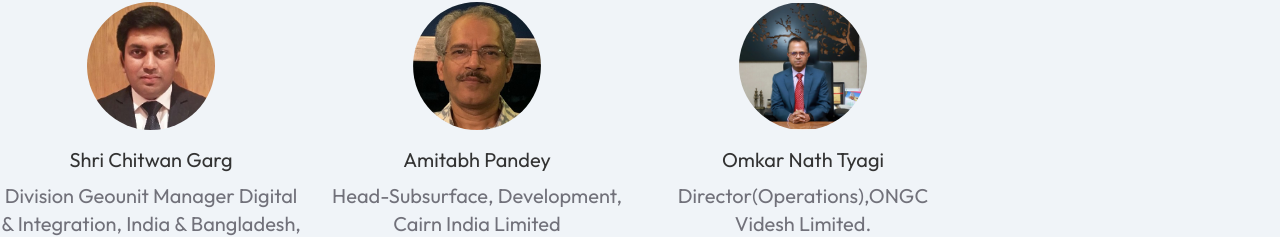
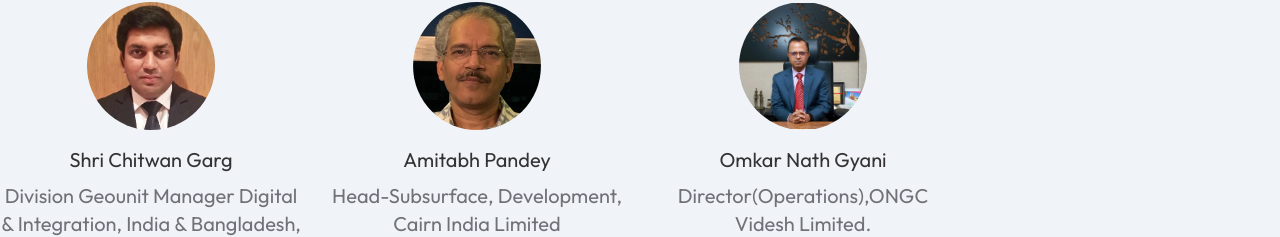
Before and after one commit to SanyogDg/ICPHD-IIT-ISM, a React (Create React App) app in the folder my-app/: page / in a window 1280 px wide. Shown: the part 1470-1707 px from the top of the page. Built offline with nearby package versions, Linux system fonts and the light colour scheme.

Commit message:
corrections

```diff
--- a/my-app/src/components/Speakers/Speakers.js
+++ b/my-app/src/components/Speakers/Speakers.js
@@ -41,7 +41,7 @@ const speakersList = [
   },
   {
     image: `${omkar}`,
-    name: 'Omkar Nath Tyagi',
+    name: 'Omkar Nath Gyani',
     designation:'Director(Operations),ONGC Videsh Limited.'
   }
 ];
--- a/my-app/src/components/Speakerslide/speakerslide.js
+++ b/my-app/src/components/Speakerslide/speakerslide.js
@@ -41,7 +41,7 @@ const speakers = [
   },
   {
     img: `${omkar}`,
-    name: 'Omkar Nath Tyagi',
+    name: 'Omkar Nath Gyani',
     designation:'Director(Operations),ONGC Videsh Limited.'
   }
 ];
```
